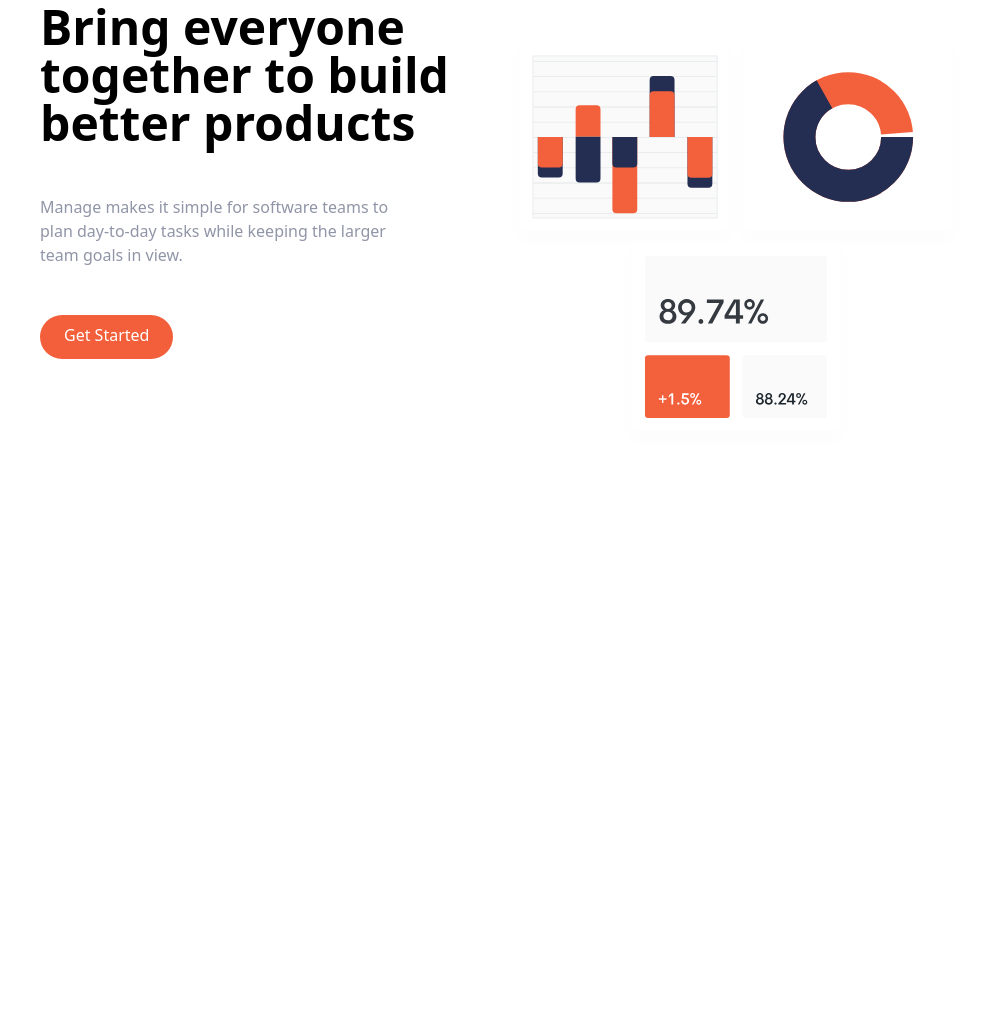
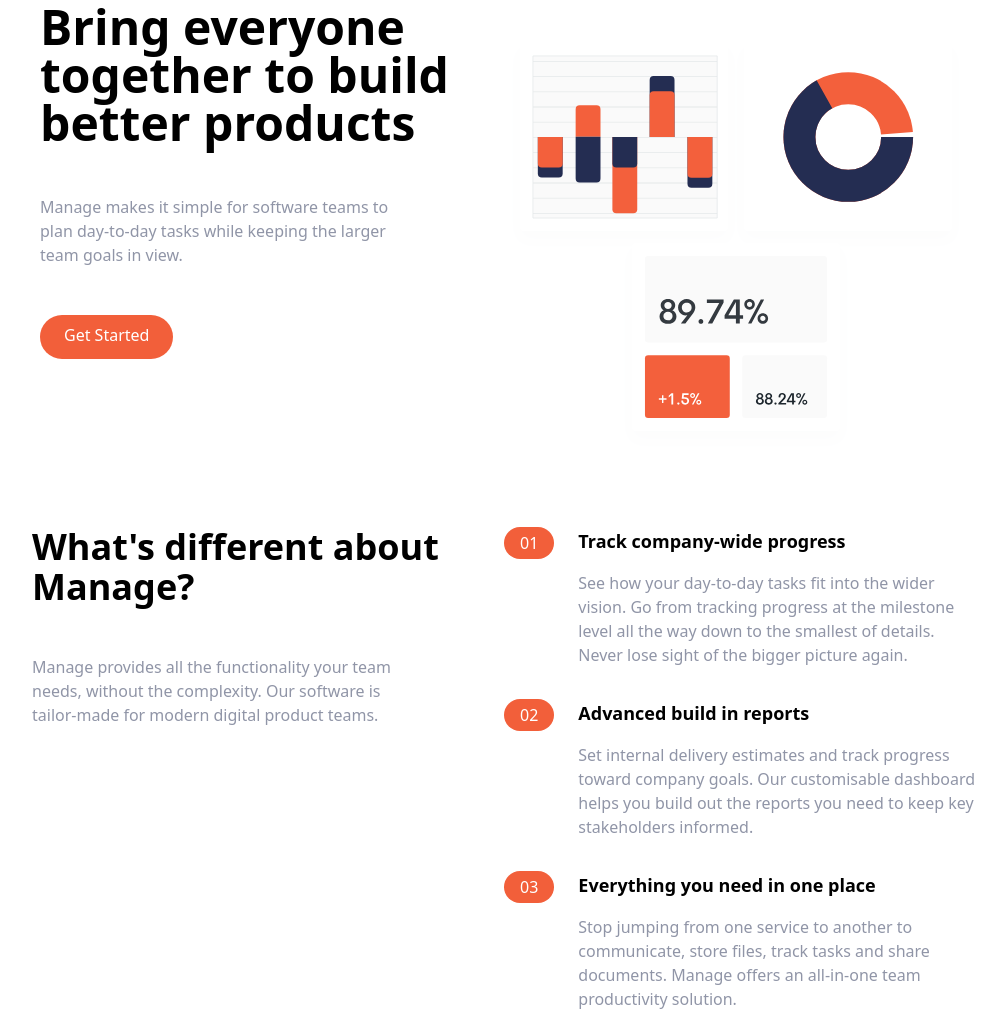
Before and after one commit to bilgekaana123/Tailwind-Tutorial, a plain HTML site: page Tailwind-Website/index.html in a window 1280 px wide. Shown: the part 129-1140 px from the top of the page, without its empty margins (136-1141 px from the left). Before the commit the page ends 800 px from the top, so only its background shows below. Drawn offline with nearby package versions, Linux system fonts and the light colour scheme.

Commit message:
Features Section Done

```diff
--- a/Tailwind-Website/index.html
+++ b/Tailwind-Website/index.html
@@ -79,6 +79,79 @@
         </div>
     </section>
     <!-- Features Section -->
-    <section class="features"></section>
+    <section class="features">
+        <!-- Flex container -->
+        <div class="container flex flex-col px-4 mx-auto mt-10 space-y-12 md:space-y-0 md:flex-row">
+            <!-- What's Different -->
+            <div class="flex flex-col space-y-12 md:w-1/2">
+                <h2 class="max-w-md text-4xl font-bold text-center md:text-left">What's different about Manage?</h2>
+                <p class="max-w-sm text-center text-darkGrayishBlue md:text-left">Manage provides all the functionality
+                    your team needs, without the complexity. Our software is tailor-made for modern digital product
+                    teams.</p>
+            </div>
+            <!-- Numbered List -->
+            <div class="flex flex-col space-y-8 md:w-1/2">
+                <!-- List item 1 -->
+                <div class="flex flex-col space-y-3 md:space-y-0 md:space-x-6 md:flex-row">
+                    <!-- Heading -->
+                    <div class="rounded-l-full bg-brightRedSupLight md:bg-transparent">
+                        <div class="flex items-center space-x-2">
+                            <div class="px-4 py-2 text-white rounded-full md:py-1 bg-brightRed">
+                                01
+                            </div>
+                            <h3 class="text-base font-bold md:mb-4 md:hidden">Track company-wide progress</h3>
+                        </div>
+                    </div>
+                    <div>
+                        <h3 class="hidden mb-4 text-lg font-bold md:block">Track company-wide progress</h3>
+                        <p class="text-darkGrayishBlue"> See how your day-to-day tasks fit into the wider vision. Go
+                            from
+                            tracking progress at the milestone level all the way down to the
+                            smallest of details. Never lose sight of the bigger picture
+                            again.</p>
+                    </div>
+                </div>
+                <!-- List item 2 -->
+                <div class="flex flex-col space-y-3 md:space-y-0 md:space-x-6 md:flex-row">
+                    <!-- Heading -->
+                    <div class="rounded-l-full bg-brightRedSupLight md:bg-transparent">
+                        <div class="flex items-center space-x-2">
+                            <div class="px-4 py-2 text-white rounded-full md:py-1 bg-brightRed">
+                                02
+                            </div>
+                            <h3 class="text-base font-bold md:mb-4 md:hidden">Advanced build in reports</h3>
+                        </div>
+                    </div>
+                    <div>
+                        <h3 class="hidden mb-4 text-lg font-bold md:block">Advanced build in reports</h3>
+                        <p class="text-darkGrayishBlue">
+                            Set internal delivery estimates and track progress toward
+                            company goals. Our customisable dashboard helps you build out
+                            the reports you need to keep key stakeholders informed.</p>
+                    </div>
+                </div>
+                <!-- List item 3 -->
+                <div class="flex flex-col space-y-3 md:space-y-0 md:space-x-6 md:flex-row">
+                    <!-- Heading -->
+                    <div class="rounded-l-full bg-brightRedSupLight md:bg-transparent">
+                        <div class="flex items-center space-x-2">
+                            <div class="px-4 py-2 text-white rounded-full md:py-1 bg-brightRed">
+                                03
+                            </div>
+                            <h3 class="text-base font-bold md:mb-4 md:hidden">Everything you need in one place</h3>
+                        </div>
+                    </div>
+                    <div>
+                        <h3 class="hidden mb-4 text-lg font-bold md:block">Everything you need in one place</h3>
+                        <p class="text-darkGrayishBlue">
+                            Stop jumping from one service to another to communicate, store
+                            files, track tasks and share documents. Manage offers an
+                            all-in-one team productivity solution.</p>
+                    </div>
+                </div>
+            </div>
+        </div>
+    </section>
+    <!-- Testinomials Section -->
 </body>
 </html>
```
